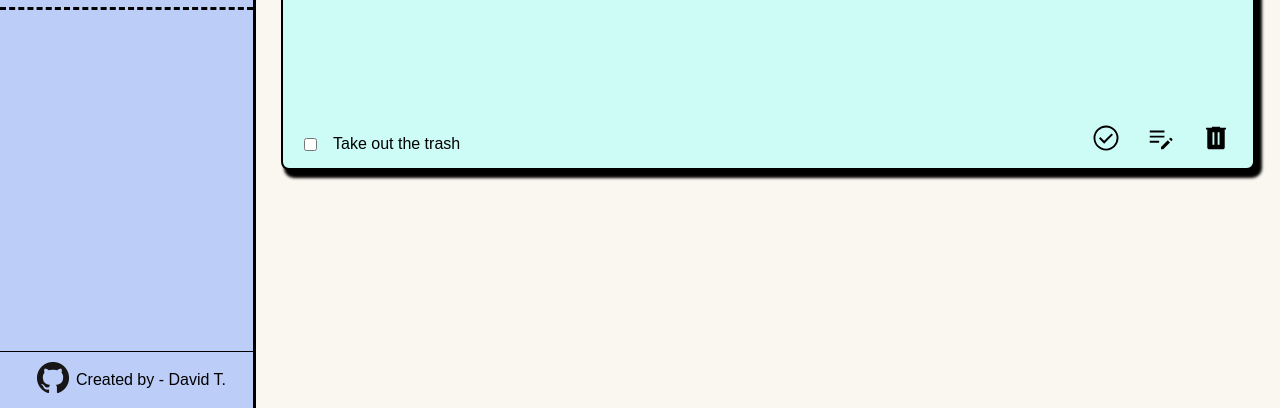
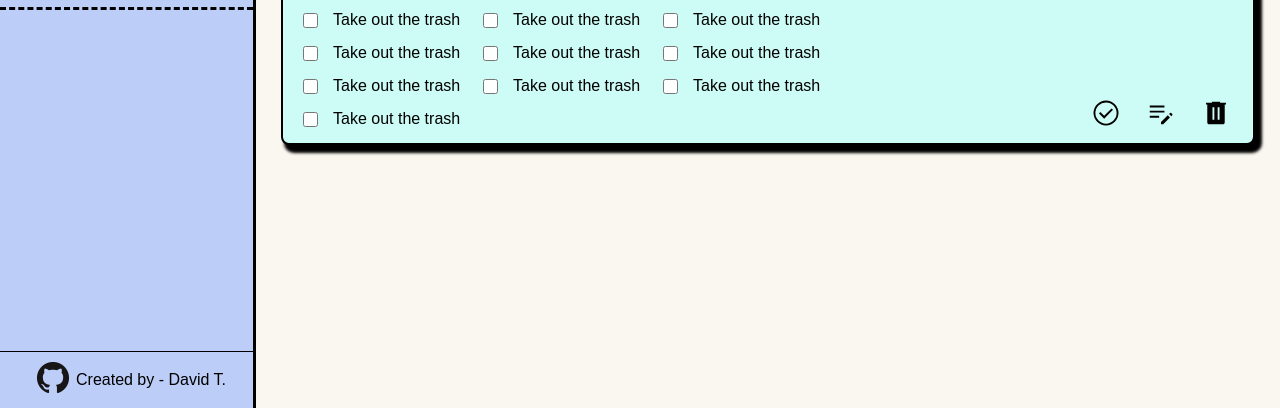
Before and after one commit to JoshDT900/TOP_ToDoList, a website built with webpack: page temp/index.html in a window 1280 px wide. Shown: the part 392-800 px from the top of the page. Built offline with nearby package versions, Linux system fonts and the light colour scheme.

Commit message:
Change task stylings

```diff
--- a/temp/index.html
+++ b/temp/index.html
@@ -86,6 +86,7 @@
             <div class="todo_item">
                 <div class="todo_task">Take out the trash</div>
                 <div class="todo_time">7:30pm</div>
+                <div class="todo_body"></div>
                 <div class="todo_btns">
                     <div class="todo_completed">
                         <img src="check_circle_FILL0_wght400_GRAD0_opsz48.svg" alt="task done">
@@ -103,6 +104,24 @@
                 <div class="todo_time">01/24/2022 - 7:30pm</div>
                 <div class="todo_body">
                     <ul>
+                        <input type="checkbox" name="task" id="task_trash">
+                        <label for="task">Take out the trash</label>
+                        <input type="checkbox" name="task" id="task_trash">
+                        <label for="task">Take out the trash</label>
+                        <input type="checkbox" name="task" id="task_trash">
+                        <label for="task">Take out the trash</label>
+                        <input type="checkbox" name="task" id="task_trash">
+                        <label for="task">Take out the trash</label>
+                        <input type="checkbox" name="task" id="task_trash">
+                        <label for="task">Take out the trash</label>
+                        <input type="checkbox" name="task" id="task_trash">
+                        <label for="task">Take out the trash</label>
+                        <input type="checkbox" name="task" id="task_trash">
+                        <label for="task">Take out the trash</label>
+                        <input type="checkbox" name="task" id="task_trash">
+                        <label for="task">Take out the trash</label>
+                        <input type="checkbox" name="task" id="task_trash">
+                        <label for="task">Take out the trash</label>
                         <input type="checkbox" name="task" id="task_trash">
                         <label for="task">Take out the trash</label>
                     </ul>
--- a/temp/style.css
+++ b/temp/style.css
@@ -112,12 +112,14 @@ body {
   box-shadow: 5px 6px 3px 2px black;
   border-radius: 8px;
   padding: 5px 20px;
+  gap: 10px;
   display: grid;
   grid-template-columns: repeat(5, 1fr);
   justify-items: center;
   align-items: center;
   background-color: #CDFCF6;
   flex-basis: 50px;
+  min-width: fit-content;
 }
 
 .todo_item .todo_task {
@@ -166,13 +168,15 @@ body {
   box-shadow: 5px 6px 3px 2px black;
   border-radius: 8px;
   padding: 5px 20px;
+  gap: 10px;
   display: grid;
-  grid-template-columns: repeat(5, 1fr);
-  grid-template-rows: 1fr 2fr 1fr;
+  /* grid-template-columns: repeat(5, 1fr);
+  grid-template-rows: 1fr 2fr 1fr; */
   justify-items: center;
   align-items: center;
   background-color: #CDFCF6;
   flex-basis: 175px;
+  min-width: fit-content;
 }
 
 .todo_item_full .todo_task {
@@ -221,6 +225,7 @@ body {
 
 .todo_item_full .todo_body ul input {
   width: 15px;
+  height: 15px;
 }
 
 .todo_btns_full div {
```
